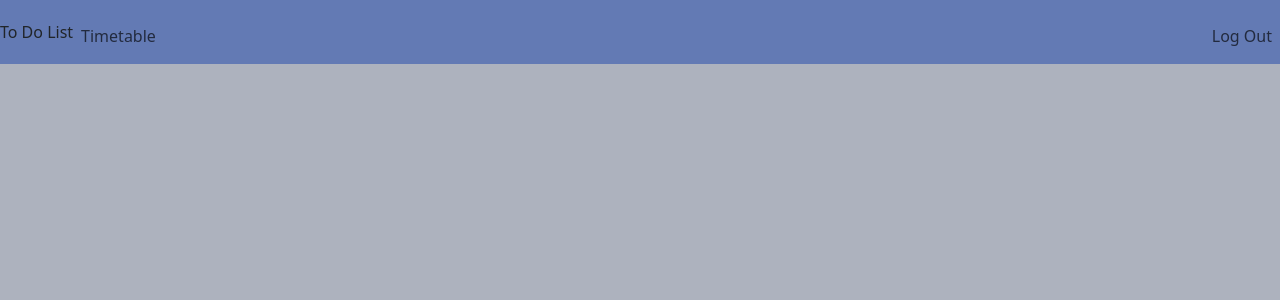
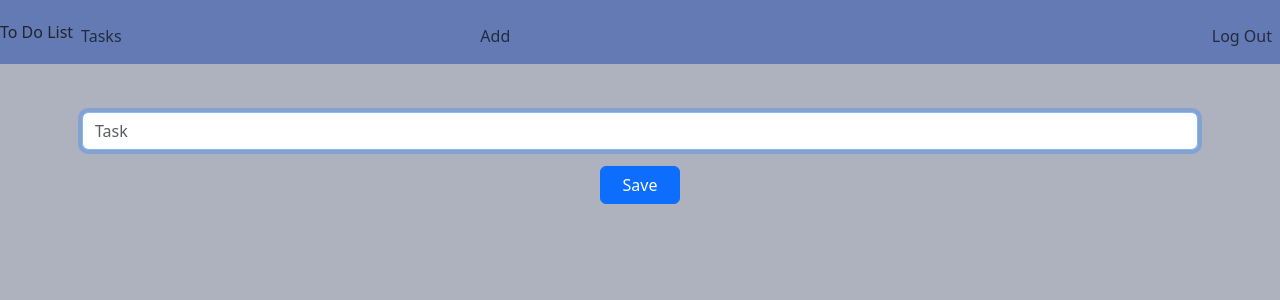
Before and after one commit to Redinferno1736/To-Do-List, a Flask app: template templates/add.html in a window 1280 px wide. Shown: the top 300 px of the page. Run offline with Flask 3, Linux system fonts and the light colour scheme; the template is opened without the code that fills it, so the values that code supplies are empty; the visitor is signed in with stand-in values (Sample User, id 1).

Commit message:
added task

```diff
--- a/app.py
+++ b/app.py
@@ -5,19 +5,22 @@ from flask_session import Session
 from werkzeug.security import check_password_hash, generate_password_hash
 from functools import wraps
 from pymongo import MongoClient
+from datetime import date
 
 app = Flask(__name__)
 application = app
 
 app.config["SESSION_PERMANENT"] = False
 app.config["SESSION_TYPE"] = "filesystem"
+app.secret_key = os.urandom(24)
 Session(app)
 
-MONGODB_URI = "mongodb+srv://todolist:todolist@todolist.0ozmp.mongodb.net/?retryWrites=true&w=majority&appName=ToDoList"
+MONGODB_URI = "mongodb://localhost:27017"
 
 client = MongoClient(MONGODB_URI)
-db = client.todo
+db = client.Todo
 users_collection = db.users
+tasks_collection = db.tasks
 
 @app.after_request
 def after_request(response):
@@ -62,19 +65,60 @@ def login():
     session.clear()
 
     if request.method == "POST":
-        user = users_collection.find_one({"username": request.form.get("username")})
+        username = request.form.get("username")
+        password = request.form.get("password")
 
-        if user is None or not check_password_hash(user["hash"], request.form.get("password")):
-            return apology("invalid username and/or password", 403)
+        user = users_collection.find_one({"username": username})
+
+        if user is None:
+            return apology("invalid username")
+        if not check_password_hash(user["hash"], password):
+            return apology("invalid password")
 
         session["user_id"] = str(user["_id"])
 
         return redirect("/")
 
+    return render_template("login.html")
+
+@app.route("/add")
+@login_req
+def add():
+    user_id = session["user_id"]
+    if request.method=="POST":
+        task=request.form.get("task")
+        date=date.today()
+        tasks={"user_id": user_id, "task": task, "date": date}
+        tasks_collection.insert_one(tasks)
+        return redirect("/")
     else:
-        return render_template("login.html")
+        return render_template("add.html")
 
 @app.route("/")
 @login_req
 def index():
     user_id = session["user_id"]
+    tasks=db.tasks.find({"user_id": user_id})
+    len_dates = {}
+    t = {}
+    for row in tasks:
+        task = row["task"]
+        date = row["date"]
+        if date not in len_dates:
+            len_dates[date] = 1
+        else:
+            len_dates[date] += 1
+        if date not in t:
+            t[date] = [task]
+        else:
+            t[date].append([task])
+    return render_template("index.html", t=t, len_dates=len_dates)
+
+@app.route("/logout")
+def logout():
+    """Log user out"""
+    session.clear()
+    return redirect("/")
+
+if __name__ == "__main__":
+    app.run(debug=True)
--- a/templates/add.html
+++ b/templates/add.html
@@ -1,5 +1,13 @@
 {% extends "layout.html" %}
+{% block title %}
+    Add Task
+{% endblock %}
 
-{% block title %}
-    Add
+{% block main %}
+    <form action="/add" method="POST">
+        <div class="mb-3">
+            <input autofocus class="form-control" name="task" placeholder="Task" type="text" required>
+        </div>
+        <button name="Save" style='width: 80px' class="form-group btn btn-primary" type="submit">Save</button>
+    </form>
 {% endblock %}
--- a/templates/layout.html
+++ b/templates/layout.html
@@ -17,7 +17,10 @@
             <div class="collapse navbar-collapse" id="navbar">
                 {% if session["user_id"] %}
                     <ul class="navbar-nav me-auto mt-2">
-                        <li class="nav-item"><a class="nav-link" href="/">Timetable</a></li>
+                        <li class="nav-item"><a class="nav-link" href="/">Tasks</a></li>
+                    </ul>
+                    <ul class="navbar-nav me-auto mt-2">
+                        <li class="nav-item"><a class="nav-link" href="/add">Add</a></li>
                     </ul>
                     <ul class="navbar-nav ms-auto mt-2">
                         <li class="nav-item"><a class="nav-link" href="/logout">Log Out</a></li>
```
Also changed, not shown: templates/index.html (added, +27 -0 lines), 1 other file.
